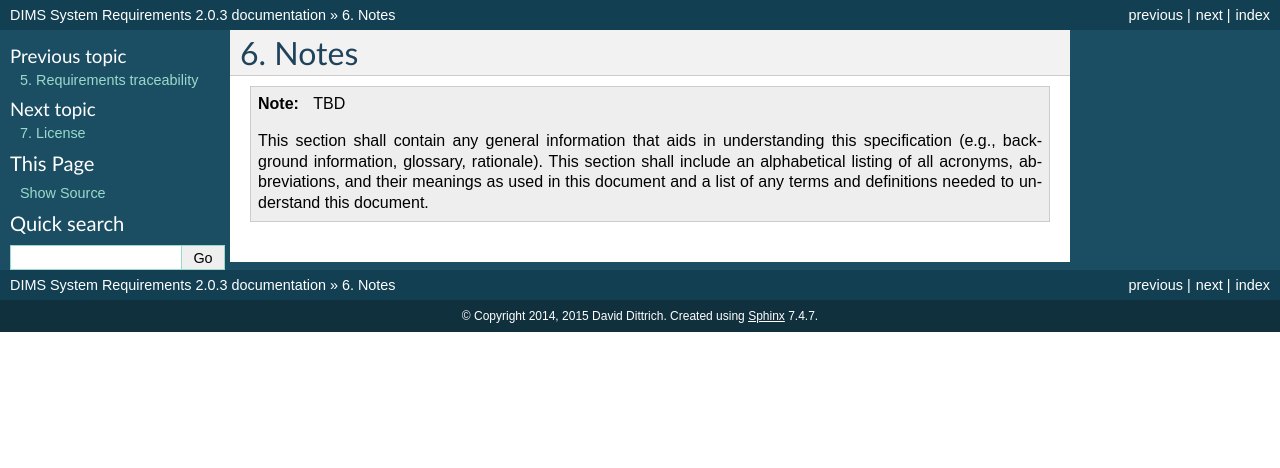
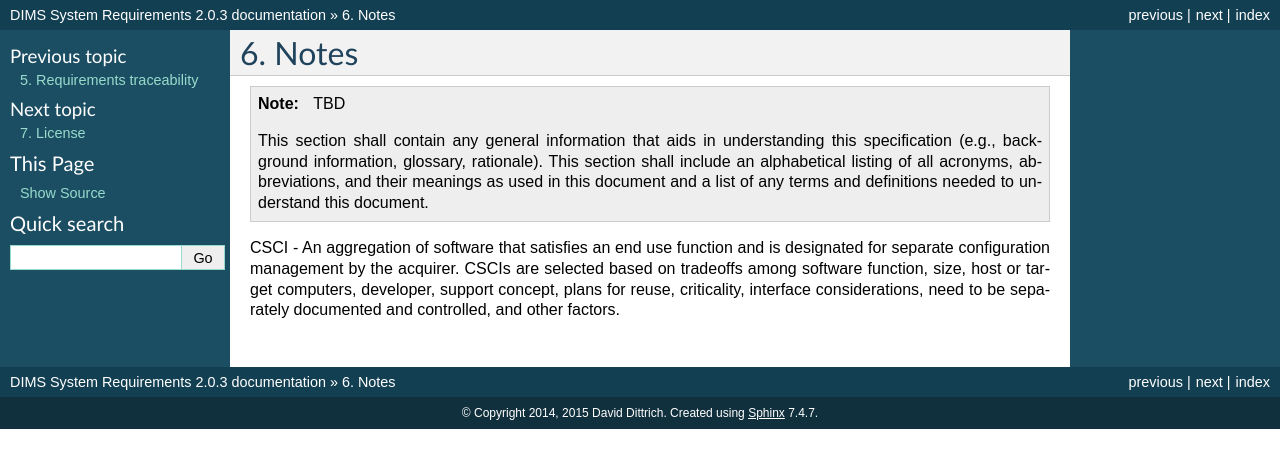
Before and after one commit to uw-dims/dims-sr, a Sphinx documentation site: the page built from source/notes.rst, in a window 1280 px wide. Shown: the top 468 px of the page. Built offline with Sphinx 7.4.7, drawn with Linux system fonts in a browser that asks for light colours.

Commit message:
Add acronym to notes.rst

```diff
--- a/source/notes.rst
+++ b/source/notes.rst
@@ -10,3 +10,10 @@ Notes
     rationale). This section shall include an alphabetical listing of all
     acronyms, abbreviations, and their meanings as used in this document and a
     list of any terms and definitions needed to understand this document.
+
+CSCI - An aggregation of software that satisfies an end use function and is
+designated for separate configuration management by the acquirer. CSCIs are
+selected based on tradeoffs among software function, size, host or target
+computers, developer, support concept, plans for reuse, criticality, interface
+considerations, need to be separately documented and controlled, and other
+factors.
```
